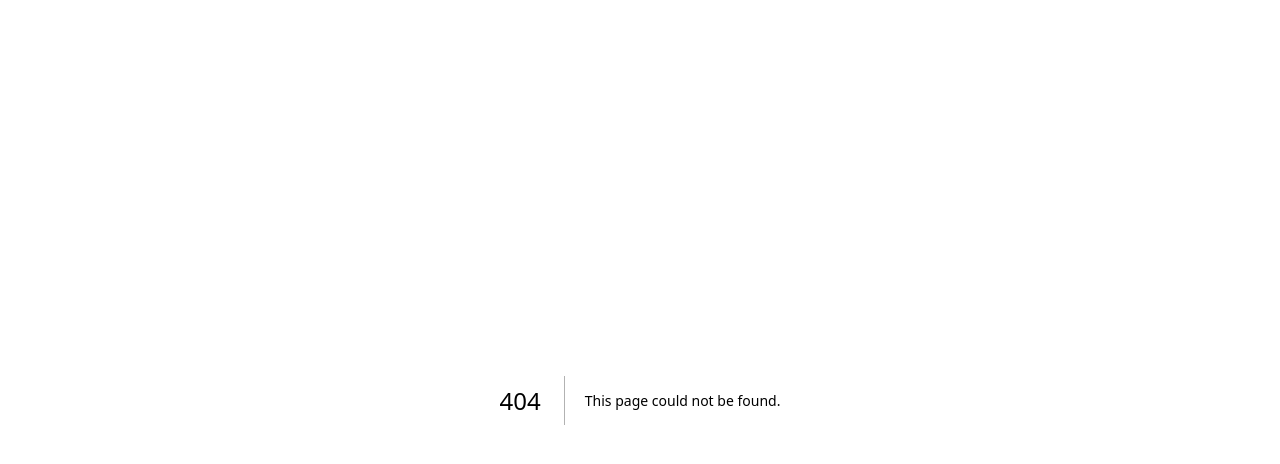
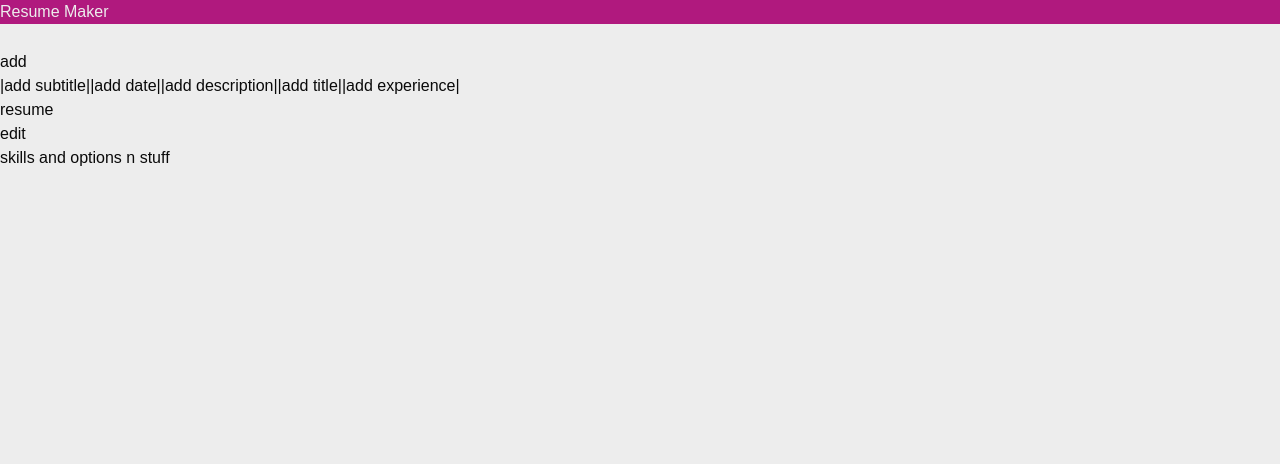
Before and after one commit to The-MEDINA/Resume-builder, a Next.js app in the folder resume-builder/: page /NewEditor in a window 1280 px wide. Before the commit this address had no page. Shown: the top 464 px of the page. Built offline with nearby package versions, Linux system fonts and the light colour scheme.

Commit message:
laying down the fundamentals for the new editor

```diff
--- /dev/null
+++ b/resume-builder/src/app/NewEditor/page.tsx
@@ -0,0 +1,154 @@
+'use client'
+import { Skill } from "@/app/Skills/page";
+let resume: any = [];
+export default function NewEditor() {
+  document.onreadystatechange = function () {
+    if (document.readyState == "complete")
+    {
+      document.getElementById("app")?.classList.add('editor-grid');
+      document.getElementById("addRawTitle")?.addEventListener('click', function() {AddTitle()});
+      // something something look for and load a previously saved resume somewhere
+      DisplayResume();
+    }
+  }
+  return (
+    <div>
+<div className="topnav">
+        <a>Resume Maker</a>
+    </div>
+    <div className="content">
+      <div id="app">
+        <div id="addElements">
+          <p>add</p>
+          <button id="addRawSubtitle">|add subtitle|</button>
+          <button id="addRawDate">|add date|</button>
+          <button id="addRawDesc">|add description|</button>
+          <button id="addRawTitle">|add title|</button>
+          <button id="addExperience">|add experience|</button>
+        </div>
+        <div id="Resume">
+        <p>resume</p>
+        </div>
+        <div id="editElements">
+        <p>edit</p>
+        </div>
+        <div id="editSkills">
+        <p>skills and options n stuff</p>
+        </div>
+      </div>
+    </div>
+    </div>
+  );
+}
+
+/// Functions
+// puts the resume onto the website.
+function DisplayResume()
+{
+  console.log(resume);
+  while (document.getElementById("Resume")?.firstChild != null)
+  {
+    document.getElementById("Resume")?.firstChild?.remove();
+  }
+  for (let i = 0; i < resume.length; i++)
+  {
+    if (resume[i] instanceof Title)
+    {
+      DisplayTitle();
+    }
+  }
+}
+
+function DisplayDescription()
+{
+
+}
+
+function DisplayDate()
+{
+
+}
+
+function DisplaySubtitle()
+{
+
+}
+
+function DisplayTitle()
+{
+  console.log("DisplayTitle()");
+}
+function DisplaySkill()
+{
+
+}
+
+function AddTitle()
+{
+  console.log("AddTitle()");
+  let newTitle = new Title();
+  resume.push(newTitle);
+  DisplayResume();
+}
+
+/// Types & classes
+// Description class, Used for long text. Medium size.
+class Description {
+  text: string;
+  public constructor()
+  {
+    this.text = "new description";
+  }
+}
+
+// Date class. Smallest size.
+class Date {
+  text: string;
+  public constructor()
+  {
+    this.text = "new date";
+  }
+}
+
+// Subtitle class, used for the title of things like job experiences. Large size.
+class Subtitle {
+  text: string;
+  public constructor()
+  {
+    this.text = "new subtitle";
+  }
+}
+
+// Title class. Largest size.
+class Title {
+  text: string;
+  public constructor()
+  {
+    this.text = "new title";
+  }
+}
+
+// Experience class. Is a preset group of basic types.
+class Experience {
+  titles: Subtitle[];
+  dates: Date[];
+  desc: Description[];
+  skills: Skill[];
+  public constructor()
+  {
+    this.titles = [];
+    this.dates = [];
+    this.desc = [];
+    this.skills = [];
+  }
+}
+
+// SkillBox class.
+// The idea is that it's gonna place just a row or column of skills that can be interacted with to filter skills in the display page.
+class SkillBox {
+  skills: Skill[];
+  public constructor()
+  {
+    this.skills = [];
+  }
+}
--- a/resume-builder/src/app/page.tsx
+++ b/resume-builder/src/app/page.tsx
@@ -7,6 +7,7 @@ export default function Home() {
         <a>Resume Maker</a>
         <Link href="/Display">|Display resume|</Link>
         <Link href="/Skills">|Edit skills|</Link>
+        <Link href="/NewEditor">|new editor|</Link>
     </div>
     <div className="content">
       <div id="app">
```
